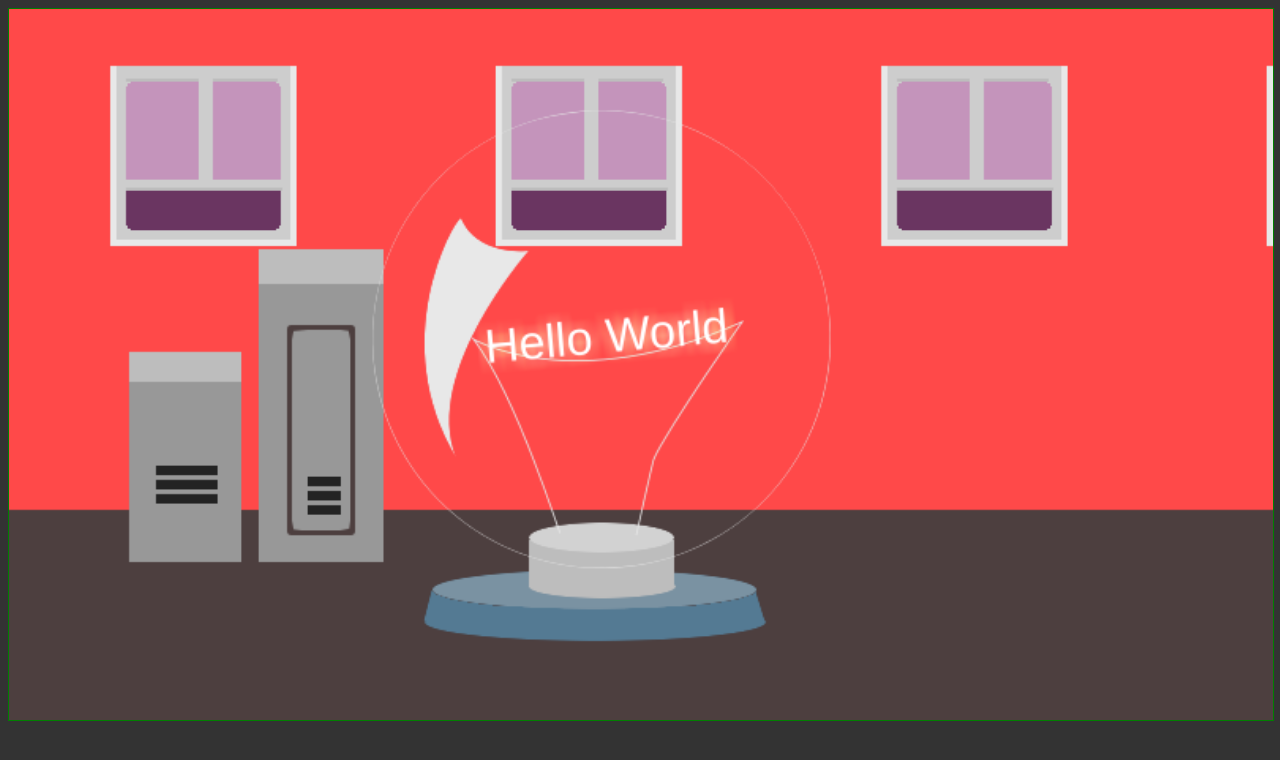
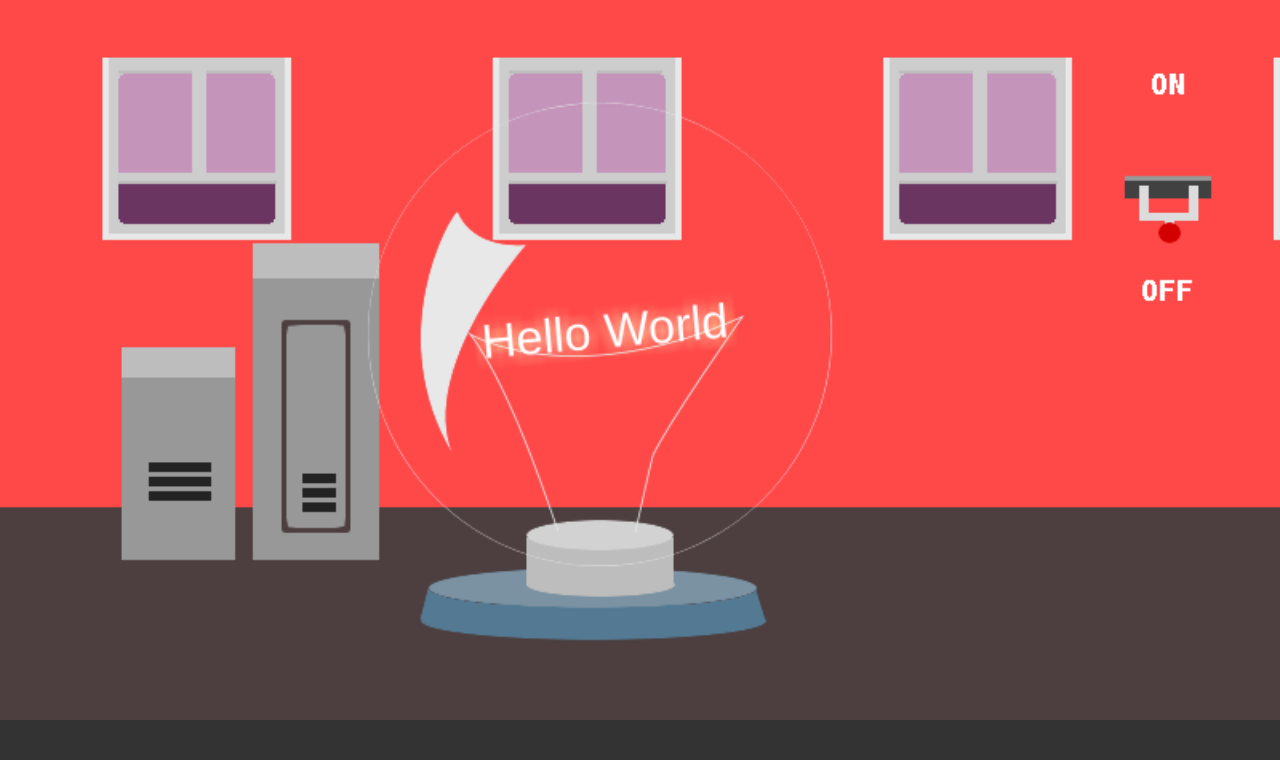
Before and after one commit to cessien/BOC, a plain HTML site: page index.html in a window 1280 px wide. Drawn offline with Linux system fonts and the light colour scheme.

Commit message:
added the switch handle nimation. I need to change it to flicker only occasionally

```diff
--- a/index.html
+++ b/index.html
@@ -15,7 +15,7 @@
 
                 queue = new createjs.LoadQueue();
                 queue.addEventListener("complete", handleComplete);
-                queue.loadManifest([{id:"background",src:"svg/one/background.png"},{id:"computer1",src:"svg/one/computer1.png"},{id:"computer2",src:"svg/one/computer2.png"},{id:"window",src:"svg/one/window.png"},{id:"lightbulb",src:"svg/one/lightbulb.png"}]);
+                queue.loadManifest([{id:"background",src:"svg/one/background.png"},{id:"computer1",src:"svg/one/computer1.png"},{id:"computer2",src:"svg/one/computer2.png"},{id:"window",src:"svg/one/window.png"},{id:"lightbulb",src:"svg/one/lightbulb.png"},{id:"switchhandlesprite",src:"svg/one/switchhandlesprite.png"},{id:"switchbase",src:"svg/one/switchbase.png"},{id:"switchhandleoff",src:"svg/one/switchhandleoff.png"},{id:"switchhandleon",src:"svg/one/switchhandleon.png"},{id:"switchhandlemid",src:"svg/one/switchhandlemid.png"}]);
 
                 stageone.props = {};
 
@@ -87,6 +87,28 @@
 
                 stageone.addChild(stageone.props.lightbulbtextblur);
                 stageone.addChild(stageone.props.lightbulbtext);
+
+                //LightSwitch
+                stageone.props.switchbase = new createjs.Bitmap(queue.getResult("switchbase"));
+                stageone.props.switchbase.x = stageone.canvas.width - 100;
+                stageone.props.switchbase.y = 36;
+
+                stageone.addChild(stageone.props.switchbase);
+
+                //Switch Handle Sprite
+                stageone.props.switchhandlesprite =  new createjs.SpriteSheet({
+                     images: [queue.getResult("switchhandlesprite")],
+                     frames: {width:60, height:161},
+                     animations: {off:[0], on:[2], flicker:[0,1]}
+                 });
+
+
+                stageone.props.switchhandle = new createjs.Sprite(stageone.props.switchhandlesprite, "flicker");
+                stageone.props.switchhandle.x = stageone.canvas.width - 100;
+                stageone.props.switchhandle.y = 36;
+
+                stageone.addChild(stageone.props.switchhandle);
+
             }
 
             function changeColor(event){
@@ -96,12 +118,15 @@
 
         </script>
         <style>
+            * {
+                margin: 0;
+                padding: 0;
+            }
             body {
                 background-color: #333;
             }
 
             canvas {
-                border: 1px solid green;
                 width: 100%;
                 height: 100%;
             }
```
Also changed, not shown: svg/one/switchhandlesprite.png (added).
